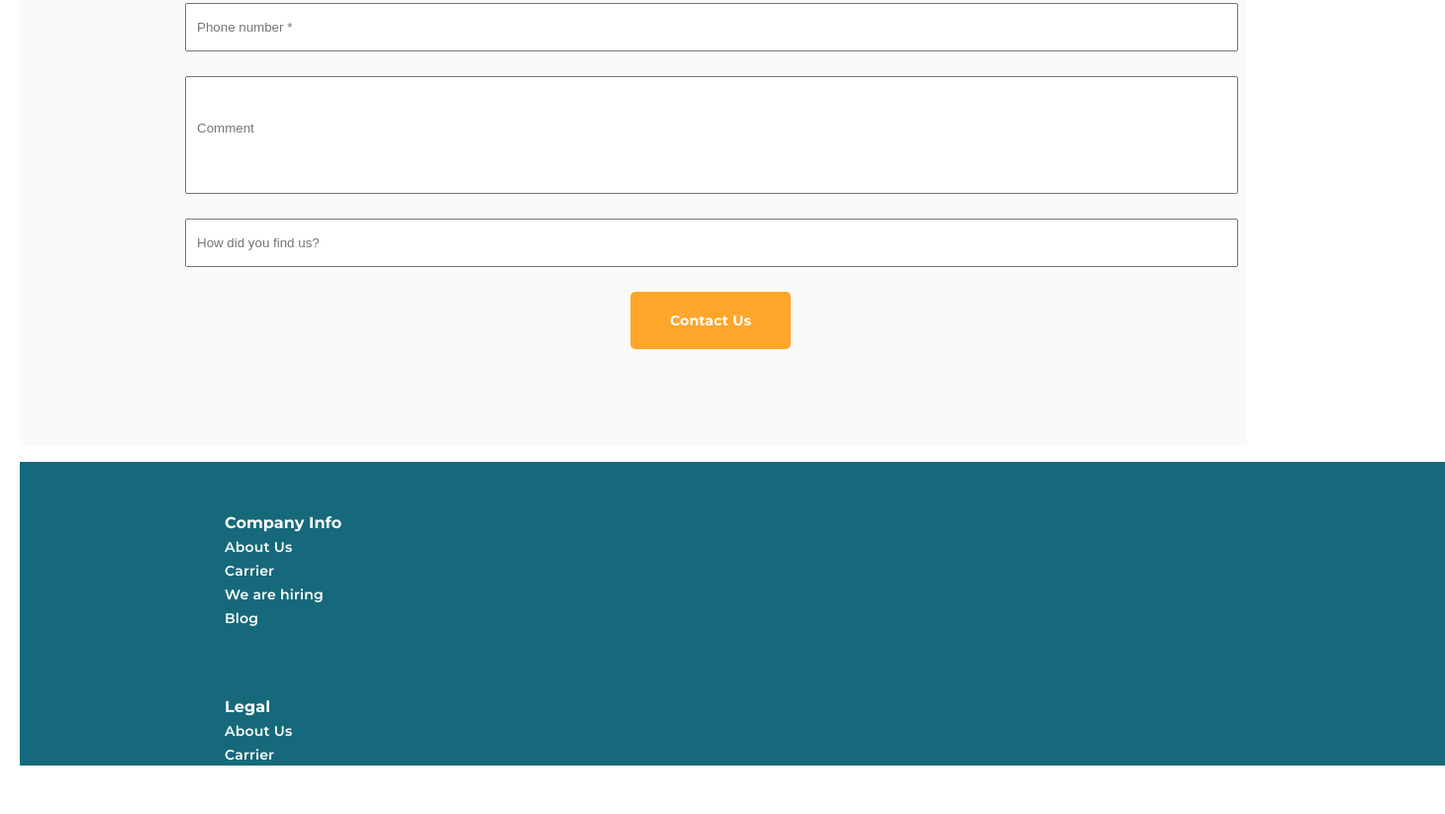
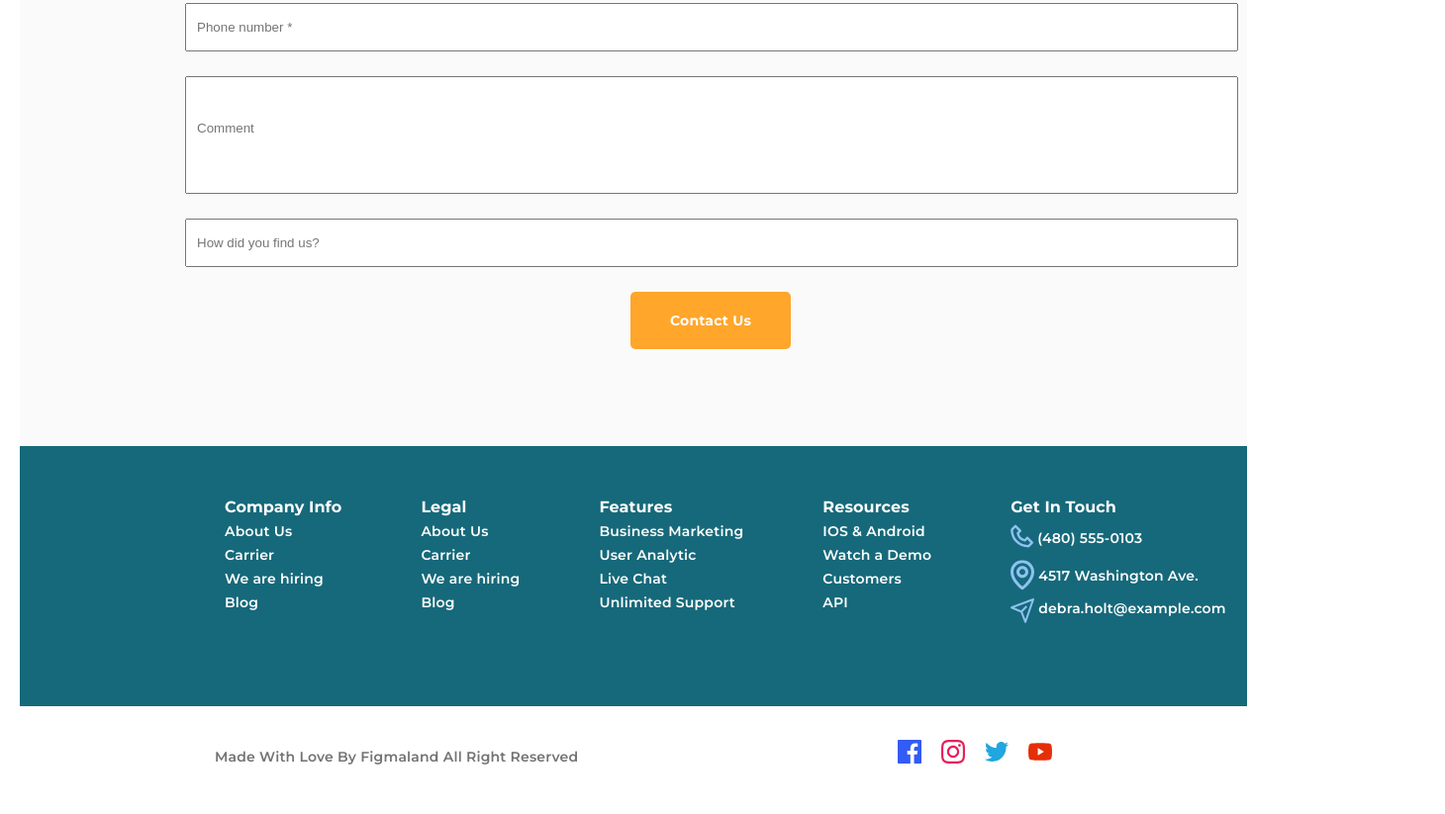
Before and after one commit to Mizrobbek/indicorp, a plain HTML site: page index.html in a window 1280 px wide. Shown: the part 4352-5175 px from the top of the page at 99% size, 1460 px wide, since content can reach past the window. Drawn offline with Linux system fonts and the light colour scheme.

Commit message:
add footer section

```diff
--- a/index.html
+++ b/index.html
@@ -31,16 +31,16 @@
                   <a class="nav-link pages" href="./index.html">Home</a>
                 </li>
                 <li class="nav-item">
-                  <a class="nav-link" href="about.html">About</a>
+                  <a class="nav-link" href="./HTML FILES/about.html">About</a>
                 </li>
                 <li class="nav-item">
-                  <a class="nav-link" href="advise.html">Advice</a>
+                  <a class="nav-link" href="./HTML FILES/advise.html">Advice</a>
                 </li>
                 <li class="nav-item">
-                  <a class="nav-link" href="services.html">Services</a>
+                  <a class="nav-link" href="./HTML FILES/services.html">Services</a>
                 </li>
                 <li class="nav-item">
-                  <a class="nav-link" href="contact.html">Contact</a>
+                  <a class="nav-link" href="./HTML FILES/contact.html">Contact</a>
                 </li>
               </ul>
             </nav>
@@ -432,7 +432,7 @@
       <section class="footer-section">
         <div class="container">
           <div class="footer-lists">
-            <ul class="footer-list">
+            <ul class="footer-list select-list">
               <li class="footer-list-item">
                 <a class="footer-list-link footer-select" href="#"
                   >Company Info</a
@@ -513,21 +513,47 @@
                 >
               </li>
               <li class="footer-list-item">
-                <a class="footer-list-link" href="#">About Us</a>
+                <img class="phone-images" src="./IMG/footer-phone.svg" alt="phone" />
+                <a class="footer-list-link" href="tel:+(480) 555-0103">(480) 555-0103
+              <li class="footer-list-item">
+                <img class="location-images" src="./IMG/footer-location.svg" alt="Location">
+                <a class="footer-list-link" href="#">4517 Washington Ave.</a>
               </li>
               <li class="footer-list-item">
-                <a class="footer-list-link" href="#">Carrier</a>
+                <img class="telegram-images" src="./IMG/footer-telegram.svg" alt="Telegram">
+                <a class="footer-list-link" href="#">debra.holt@example.com</a>
               </li>
-              <li class="footer-list-item">
-                <a class="footer-list-link" href="#">We are hiring</a>
+
+            </ul>
+          </div>
+        </div>
+      </section>
+
+      <section>
+        <div class="container">
+          <div class="footer-social">
+            <p class="made-by">Made With Love By Figmaland All Right Reserved </p>
+
+            <ul class="social-list">
+              <li class="social-list_item">
+                <a class="social-list_link" href="https://facebook.com"><img class="social-icon" src="./IMG/fb.svg" alt="facebook"></a>
               </li>
-              <li class="footer-list-item">
-                <a class="footer-list-link" href="#">Blog</a>
+              <li class="social-list_item">
+                <a class="social-list_link" href="https://instagram.com"><img class="social-icon" src="./IMG/insta.svg" alt="instagram"></a>
+              </li>
+              <li class="social-list_item">
+                <a class="social-list_link" href="https://twitter.com"><img class="social-icon" src="./IMG/tw.svg" alt="twitter"></a>
+              </li>
+              <li class="social-list_item">
+                <a class="social-list_link" href="https://youtube.com"><img class="social-icon" src="./IMG/youtube.svg" alt="youtube"></a>
               </li>
             </ul>
           </div>
         </div>
       </section>
     </footer>
+    <!-- ============
+      /footer section
+     =============-->
   </body>
 </html>
--- a/style.css
+++ b/style.css
@@ -265,9 +265,6 @@ Main section styles
 
 .about-us-section {
   margin-top: 214px;
-}
-
-.about-us-carts {
 }
 
 .about-us-title {
@@ -795,14 +792,25 @@ Main section styles
 Footer section styles
 =====================*/
 .footer-section {
-  width: 1440px;
-  height: 307px;
+  /* width: 1440px;
+  height: 307px; */
   background: #16697a;
 }
 
+.footer-lists {
+  display: flex;
+  gap: 40px;
+}
+
 .footer-list {
+  position: relative;
+  margin: 0;
+  padding-top: 50px;
+  padding-bottom: 87px;
+}
+
+.select-list {
   margin-left: 167px;
-  padding-top: 50px;
 }
 
 .footer-list-item {
@@ -832,3 +840,46 @@ Footer section styles
   text-decoration: none;
   margin-bottom: 20px;
 }
+
+.phone-images {
+  position: relative;
+  top: 5px;
+}
+
+.location-images {
+  position: relative;
+  top: 10px;
+}
+
+.telegram-images {
+  position: relative;
+  top: 10px;
+}
+
+.footer-social {
+  display: flex;
+  justify-content: space-between;
+}
+
+.made-by {
+  font-family: "Montserrat";
+  font-style: normal;
+  font-weight: 600;
+  font-size: 14px;
+  line-height: 24px;
+  letter-spacing: 0.2px;
+  color: #737373;
+  margin-left: 197px;
+  padding: 25px 0 19px 0;
+}
+
+.social-list {
+  display: flex;
+  align-items: center;
+  gap: 20px;
+  margin-right: 197px;
+}
+
+.social-list_item {
+  list-style-type: none;
+}
```
Also changed, not shown: HTML FILES/about.html (+1 -1 lines), HTML FILES/advise.html (+1 -1 lines), HTML FILES/contact.html (+1 -1 lines), HTML FILES/services.html (+1 -1 lines), IMG/fb.svg (added), IMG/footer-location.svg (added), IMG/footer-phone.svg (added), IMG/footer-telegram.svg (added), IMG/insta.svg (added), IMG/tw.svg (added), IMG/youtube.svg (added).
